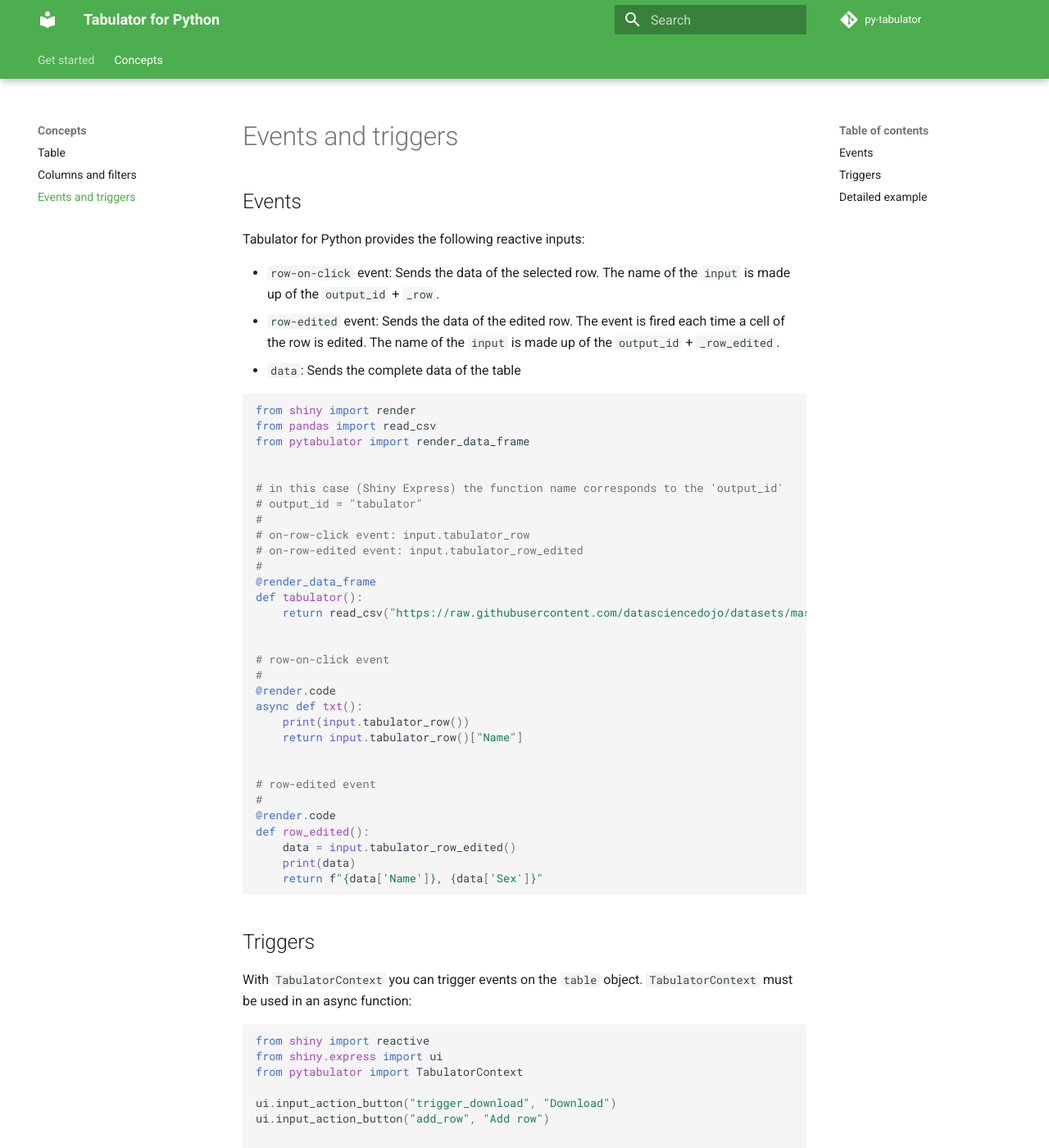
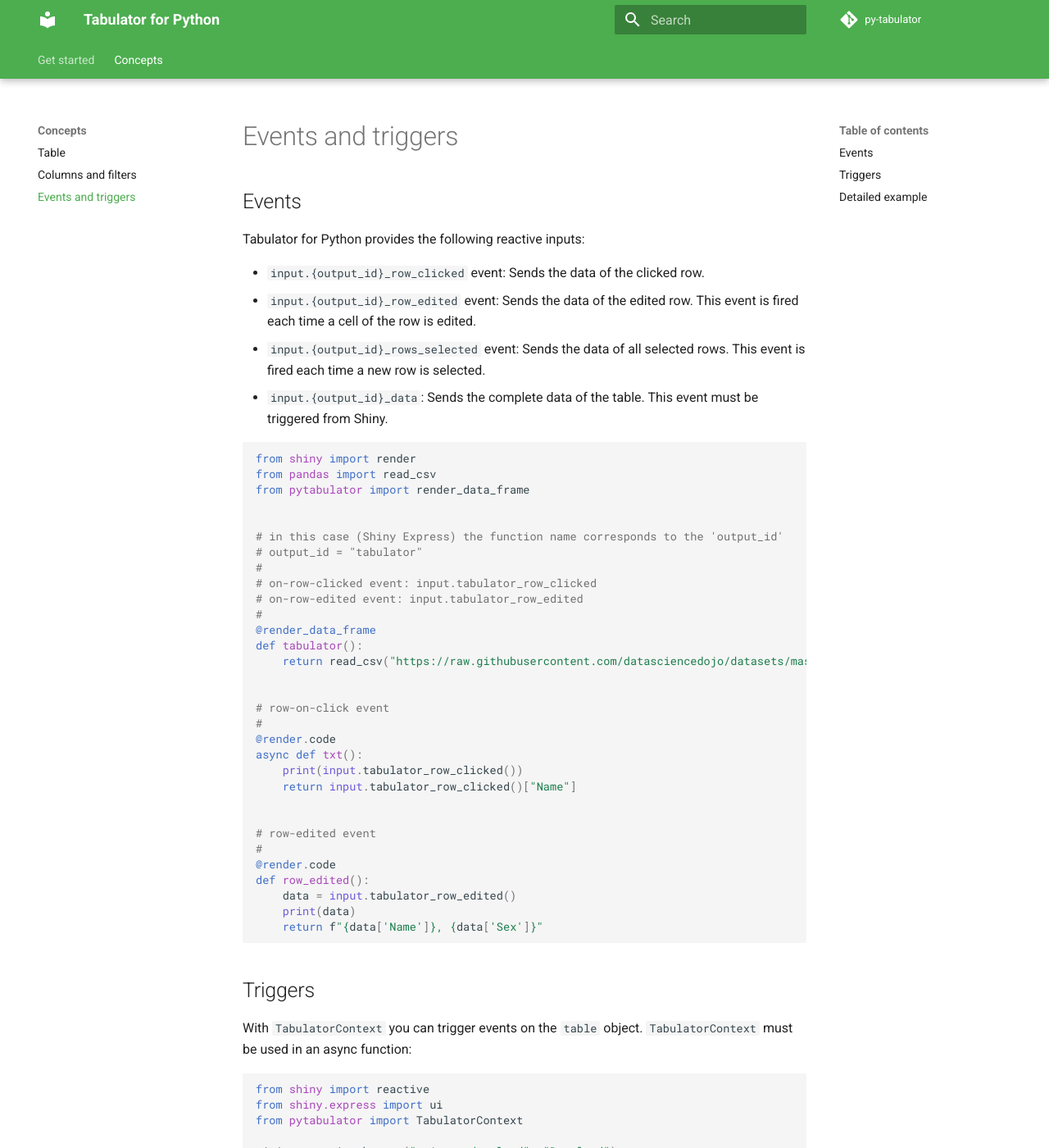
Before and after one commit to eodaGmbH/py-tabulator, an MkDocs documentation site: the page built from docs/events.md, in a window 1280 px wide and 1400 px high. Shown: the whole window at 82% size. Built offline with MkDocs 1.6.1 and Material for MkDocs 9.7.7, drawn with Linux system fonts in a browser that asks for light colours; comment, search, counter and statistics services are not loaded; some of the changed text lies outside the part shown.

Commit message:
Update events

````diff
--- a/docs/events.md
+++ b/docs/events.md
@@ -4,9 +4,10 @@
 
 Tabulator for Python provides the following reactive inputs:
 
-- `row-on-click` event: Sends the data of the selected row. The name of the `input` is made up of the `output_id` + `_row`.
-- `row-edited` event: Sends the data of the edited row. The event is fired each time a cell of the row is edited. The name of the `input` is made up of the `output_id` + `_row_edited`.
-- `data`: Sends the complete data of the table
+- `input.{output_id}_row_clicked` event: Sends the data of the clicked row.
+- `input.{output_id}_row_edited` event: Sends the data of the edited row. This event is fired each time a cell of the row is edited.
+- `input.{output_id}_rows_selected` event: Sends the data of all selected rows. This event is fired each time a new row is selected.
+- `input.{output_id}_data`: Sends the complete data of the table. This event must be triggered from Shiny.
 
 ```python
 from shiny import render
@@ -17,7 +18,7 @@
 # in this case (Shiny Express) the function name corresponds to the 'output_id'
 # output_id = "tabulator"
 #
-# on-row-click event: input.tabulator_row
+# on-row-clicked event: input.tabulator_row_clicked
 # on-row-edited event: input.tabulator_row_edited
 #
 @render_data_frame
@@ -29,8 +30,8 @@
 #
 @render.code
 async def txt():
-    print(input.tabulator_row())
-    return input.tabulator_row()["Name"]
+    print(input.tabulator_row_clicked())
+    return input.tabulator_row_clicked()["Name"]
 
 
 # row-edited event
````
Also changed, not shown: docs/examples/getting_started/shiny_express_all.py (+7 -6 lines).
